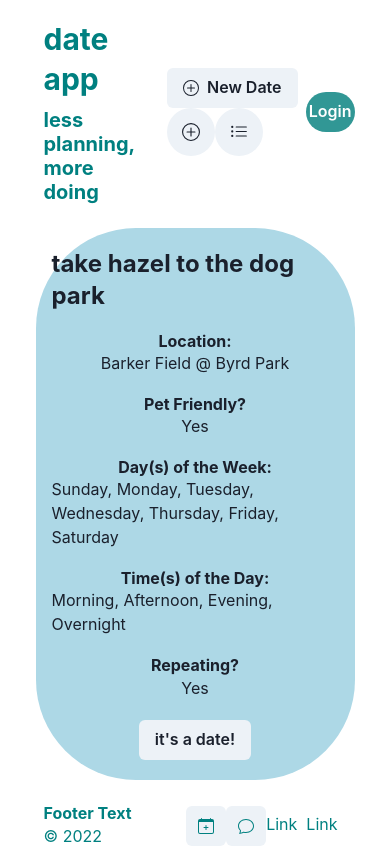
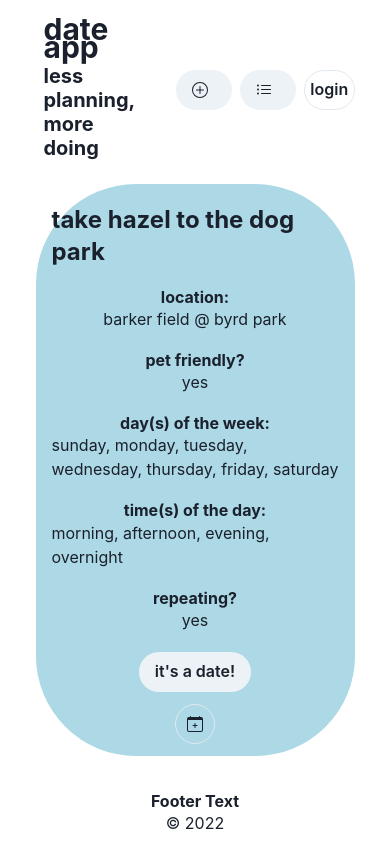
Before and after one commit to christinagiancola/date-app, a React app: page / in a window 390 px wide. Built offline with nearby package versions, Linux system fonts and the light colour scheme.

Commit message:
Updated styling: <Body>, <Header>, <Footer> + made nav responsive on size:'sm'

```diff
--- a/src/components/Body.js
+++ b/src/components/Body.js
@@ -1,11 +1,12 @@
 import React from 'react';
-import { Heading, Flex, Box, Container, Button, Spacer } from '@chakra-ui/react';
+import { Heading, Flex, Box, Container, Button, Spacer, IconButton } from '@chakra-ui/react';
+import { BsCalendarPlus } from 'react-icons/bs';
 
 const Body = () => {
 	return (
 		<Flex id='bodyContainer' w='100%' my='3' py='3' justify='center'>
 			<Container bg='lightblue' maxW='xl' borderRadius='100' centerContent>
-				<Flex justify='center' align='center' direction='column'>
+				<Flex justify='center' align='center' direction='column' textTransform='lowercase'>
 					<Heading as='h3' size='lg' mt='5'>
 						take hazel to the dog park
 					</Heading>
@@ -33,9 +34,11 @@ const Body = () => {
 						Repeating?
 					</Heading>
 					<p>Yes</p>
-					<Button as='btn' my='5'>
+					<Button as='btn' variant='solid' size='md' borderRadius='50' mt='5'>
 						it's a date!
 					</Button>
+					<IconButton size='md' icon={<BsCalendarPlus />} variant='outline' borderRadius='50' my='3' />
+					{/* <span>Add Date to Calendar</span> */}
 				</Flex>
 			</Container>
 		</Flex>
--- a/src/components/Footer.js
+++ b/src/components/Footer.js
@@ -1,12 +1,10 @@
 import React from 'react';
-import { Flex, Spacer, Box, HStack, Heading, Text, IconButton } from '@chakra-ui/react';
-import { BsCalendarPlus, BsChat } from 'react-icons/bs';
+import { Container, Flex, Heading } from '@chakra-ui/react';
 
 const Footer = () => {
 	return (
-		<Box id='footerContainer' w='100%'>
-			<HStack color='teal' h='45' px='2'>
-				<Flex direction='column'>
+		<Container id='footerContainer' w='100%' mt='3' centerContent>
+			<Flex direction='column' align='center'>
 				<Heading as='h3' size='sm'>
 					Footer Text
 				</Heading>
@@ -14,17 +12,7 @@ const Footer = () => {
 					&copy; {new Date().getFullYear()}
 				</p>
 			</Flex>
-				<Spacer />
-				<Flex>
-					<Box>
-						<IconButton icon={<BsCalendarPlus />} />
-						<IconButton icon={<BsChat />} />
-						<a>Link &nbsp;</a>
-						<a>Link &nbsp;</a>
-					</Box>
-				</Flex>
-			</HStack>
-		</Box>
+		</Container>
 	);
 };
 
--- a/src/components/Header.js
+++ b/src/components/Header.js
@@ -1,13 +1,15 @@
 import React from 'react';
-import { Spacer, HStack, VStack, Box, Heading, Button, Link, IconButton } from '@chakra-ui/react';
+import { Spacer, HStack, VStack, Box, Heading, Button, Show } from '@chakra-ui/react';
 import { BsListUl, BsPlusCircle } from 'react-icons/bs';
 
 const Header = () => {
 	return (
 		<Box w='100%'>
-			<HStack id='headerContainer' justify='space-between' mt='5'>
-				<VStack align='flex-start' color='teal' px='2'>
-					<Heading as='h1'>date app</Heading>
+			<HStack id='headerContainer' justify='space-between' mt='5' textTransform='lowercase'>
+				<VStack align='flex-start' px='2'>
+					<Heading as='h1' lineHeight='60%'>
+						date app
+					</Heading>
 					<Heading as='h2' size='md'>
 						<span class='line'>
 							<p>less planning,&nbsp;</p>
@@ -18,22 +20,19 @@ const Header = () => {
 					</Heading>
 				</VStack>
 				<Spacer />
-				<Box as='nav'>
-					<Button leftIcon={<BsPlusCircle />}>New Date</Button>
-					<IconButton
-						size='lg'
-						icon={<BsPlusCircle />}
-						aria-label='Add a New Date to the Date Library'
-						isRound='true'
-					/>
-					<IconButton
-						size='lg'
-						icon={<BsListUl />}
-						aria-label='Go To Date Library to Edit or Delete Dates'
-						isRound='true'
-					/>
-				</Box>
-				<Button as='btn' variant='solid' colorScheme='teal' borderRadius='50'>
+				<HStack as='nav'>
+					<Button textTransform='lowercase' size='md' borderRadius='50' leftIcon={<BsPlusCircle />}>
+						<Show breakpoint='(min-width: 750px)'>
+							<Box>New Date</Box>
+						</Show>
+					</Button>
+					<Button textTransform='lowercase' size='md' borderRadius='50' leftIcon={<BsListUl />}>
+						<Show breakpoint='(min-width: 750px)'>
+							<Box>Edit Library</Box>
+						</Show>
+					</Button>
+				</HStack>
+				<Button as='btn' variant='outline' size='md' colorScheme='gray' borderRadius='50'>
 					Login
 				</Button>
 			</HStack>
```
Also changed, not shown: src/style.css (+2 -10 lines). Lines whose indentation alone changed are shown as unchanged.
